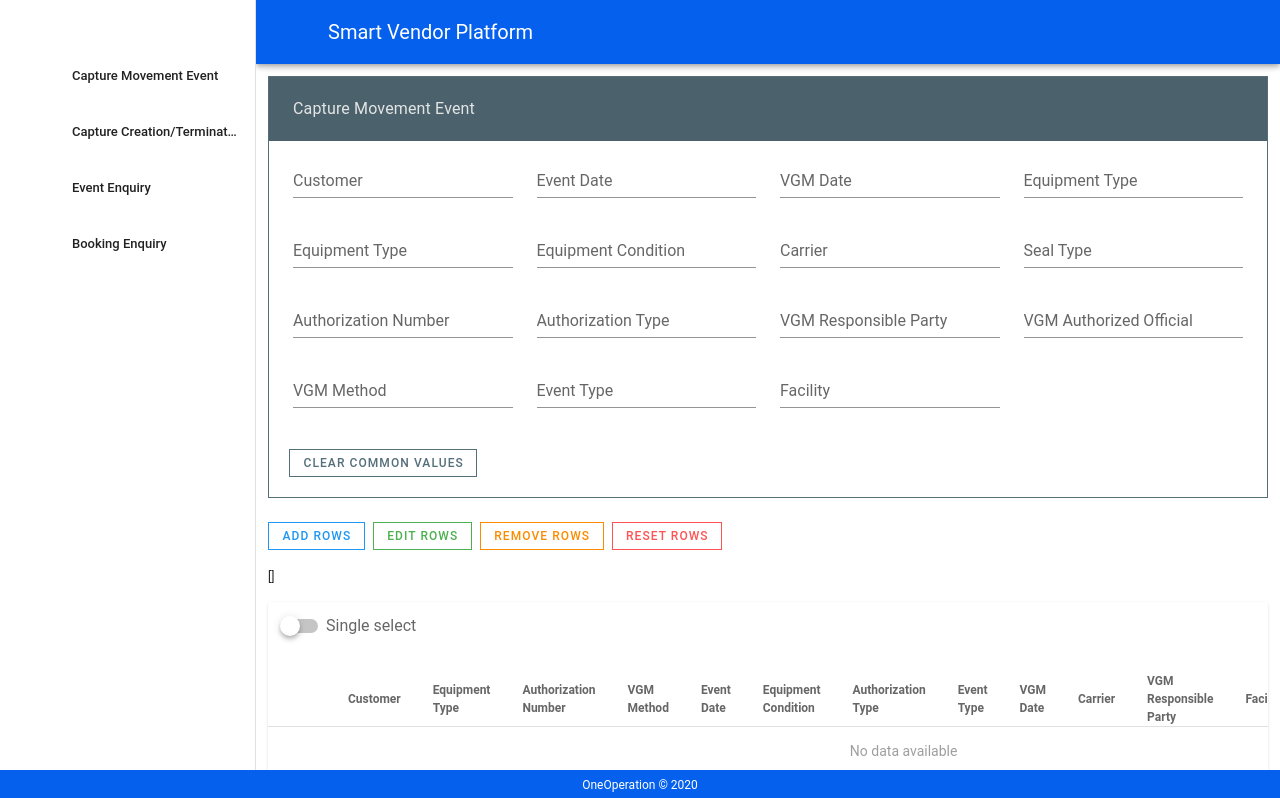
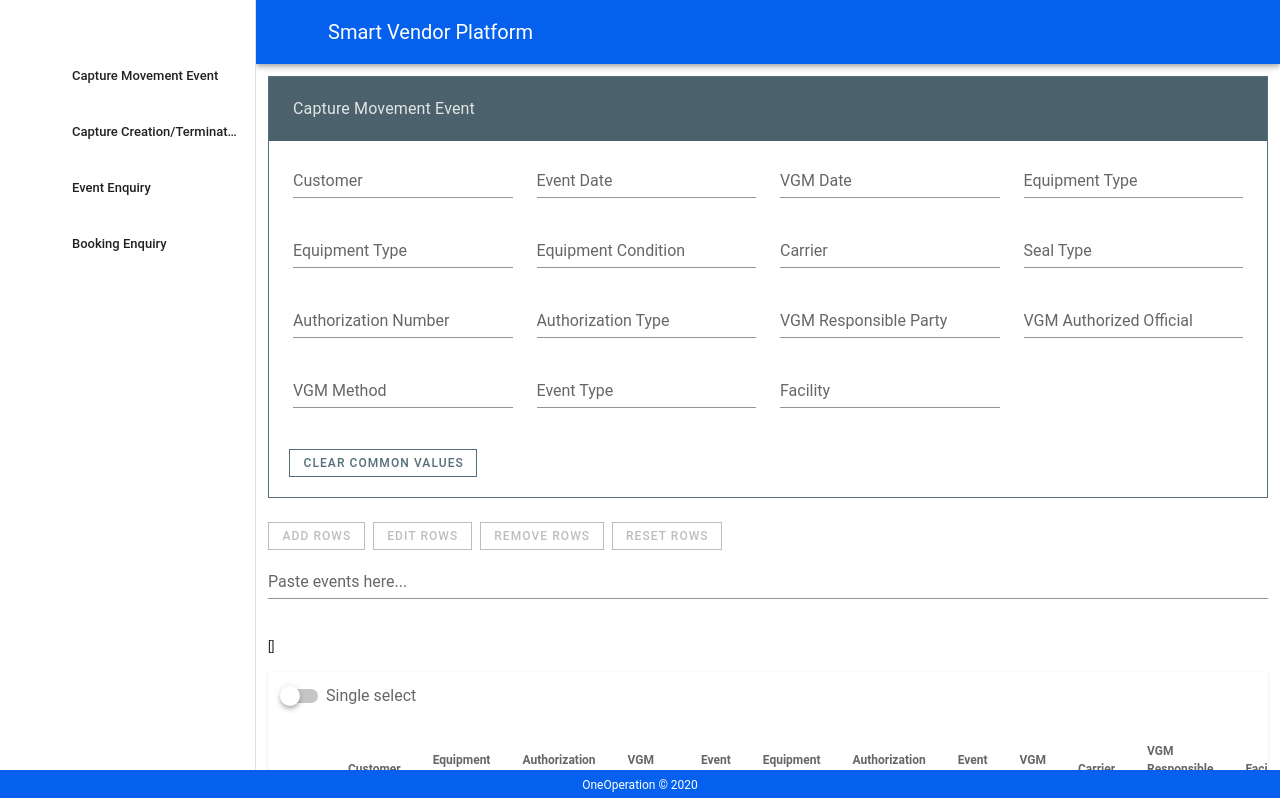
Before and after one commit to artieleartieleartiele/capture-event, a Vue app: page / in a window 1280 px wide. Shown: the top 798 px of the page. Built offline with nearby package versions, Linux system fonts and the light colour scheme; the HTML template or start-up script is replaced by a standard one.

Commit message:
Add copy-paste functionality

```diff
--- a/src/components/CaptureMovementEventDetailItem.vue
+++ b/src/components/CaptureMovementEventDetailItem.vue
@@ -1,10 +1,49 @@
 <template>
   <div>
     <div>
-      <v-btn @click="addRows(2)" class="mr-2" small tile outlined color="info">Add Rows</v-btn>
-      <v-btn @click="clickEditRows" class="mr-2" small tile outlined color="success">Edit Rows</v-btn>
-      <v-btn @click="clickRemove" class="mr-2" small tile outlined color="warning">Remove Rows</v-btn>
-      <v-btn @click="clickResetRows" class="mr-2" small tile outlined color="error">Reset Rows</v-btn>
+      <v-btn
+        @click="addRows(2)"
+        :disabled="(commonValues.length < 1)"
+        class="mr-2"
+        small
+        tile
+        outlined
+        color="info"
+      >Add Rows</v-btn>
+      <v-btn
+        @click="clickEditRows"
+        :disabled="isDisabled"
+        class="mr-2"
+        small
+        tile
+        outlined
+        color="success"
+      >Edit Rows</v-btn>
+      <v-btn
+        @click="clickRemove"
+        :disabled="isDisabled"
+        class="mr-2"
+        small
+        tile
+        outlined
+        color="warning"
+      >Remove Rows</v-btn>
+      <v-btn
+        @click="clickResetRows"
+        :disabled="isDisabled"
+        class="mr-2"
+        small
+        tile
+        outlined
+        color="error"
+      >Reset Rows</v-btn>
+      <v-text-field
+        label="Paste events here..."
+        id="contentPasted"
+        @paste="clickContentPaste"
+        type="text"
+        v-model="contentPaste"
+      ></v-text-field>
     </div>
     <br />
     <span>{{ selected }}</span>
@@ -53,7 +92,10 @@ export default {
     CaptureMovementEventCommonValuesModal
   },
   computed: {
-    ...mapGetters(["commonValuesChoices", "commonValues", "inputtedEvents"])
+    ...mapGetters(["commonValuesChoices", "commonValues", "inputtedEvents"]),
+    isDisabled() {
+      return this.selected.length === 0;
+    }
   },
   methods: {
     ...mapActions([
@@ -88,6 +130,35 @@ export default {
     clickEditRows() {
       if (this.selected.length === 0) return;
       this.dialog = true;
+    },
+    clickContentPaste(e) {
+      let cb = e.clipboardData;
+      let clipText = cb.getData("text/plain");
+      let rows = clipText.split("\n");
+      rows.forEach(row => {
+        if (row) {
+          let cell = row.split("\t");
+          let event = {
+            customer: cell[0],
+            eqpType: cell[1],
+            authNo: cell[2],
+            vgmMethod: cell[3],
+            eventDate: cell[4],
+            condition: cell[5],
+            authType: cell[6],
+            eventType: cell[7],
+            vgmDate: cell[8],
+            carrier: cell[9],
+            facility: cell[10],
+            vgmResParty: cell[11],
+            ladenEmpty: cell[12],
+            sealType: cell[13],
+            vgmOfficial: cell[14]
+          };
+          this.inputtedEvents.unshift(event);
+        }
+      });
+      // cb.clearData("Text");
     }
   },
   data() {
@@ -95,6 +166,7 @@ export default {
       singleSelect: false,
       dialog: false,
       selected: [],
+      contentPaste: [],
       headers: [
         { text: "Customer", value: "customer" },
         { text: "Equipment Type", value: "eqpType" },
```
